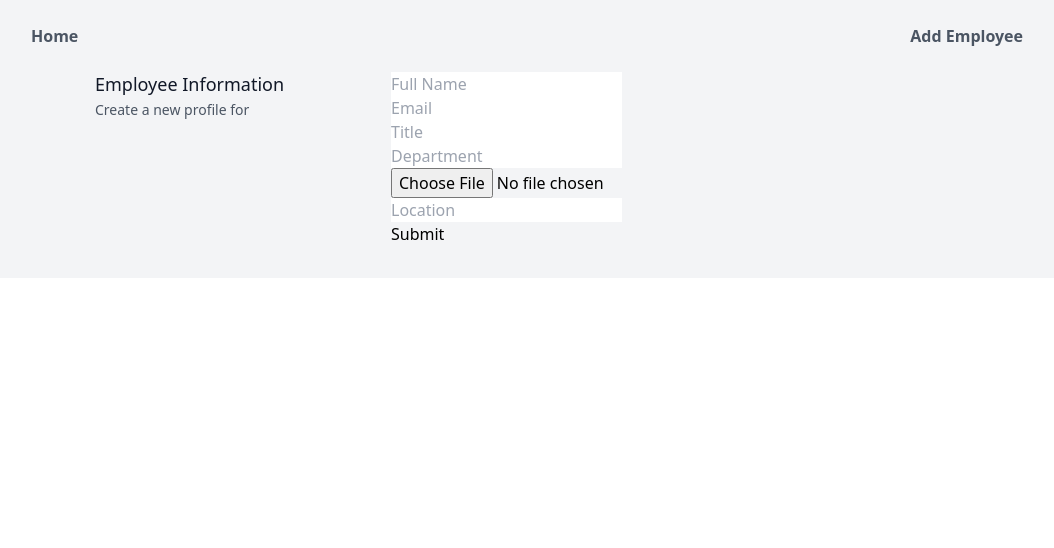
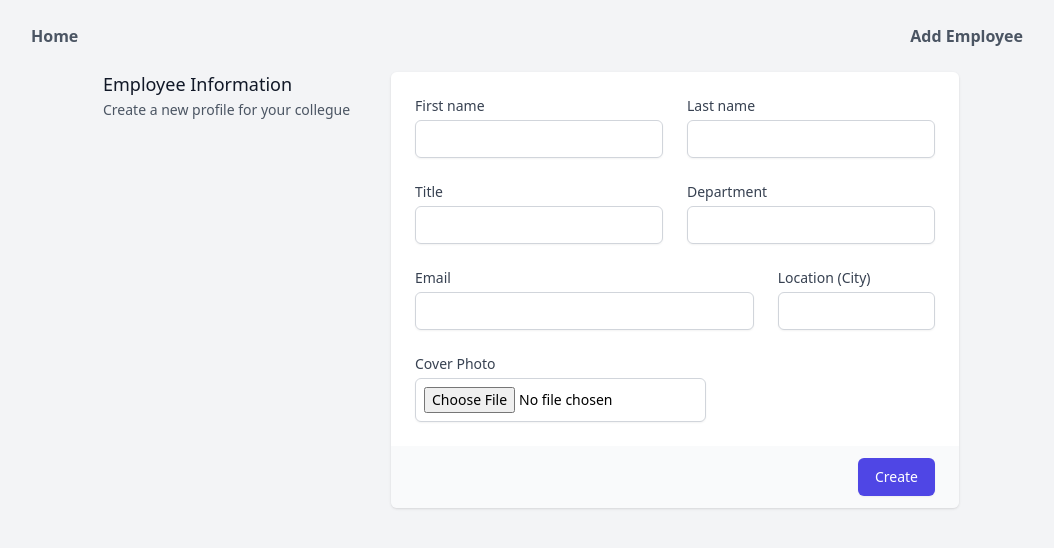
Before and after one commit to HangCcZ/Full-Stack-Employee-Directory, a Next.js app: page /new in a window 1280 px wide. Shown: the top 548 px of the page, without its empty margins (113-1167 px from the left). Built offline with nearby package versions, Linux system fonts and the light colour scheme.

Commit message:
added styled and code to handle cover photo change

```diff
--- a/components/CreateForm.jsx
+++ b/components/CreateForm.jsx
@@ -1,9 +1,12 @@
 import { useForm } from 'react-hook-form'
 import { useRouter } from 'next/router'
+import { useState } from 'react'
 import axios from 'axios'
 
 export default function CreateForm({ preloaded, isNew }) {
   const router = useRouter()
+  const [imageSrc, setImageSrc] = useState(null)
+  const [isNewPicture, setIsNewPicture] = useState(false)
 
   const {
     register,
@@ -14,11 +17,25 @@ export default function CreateForm({ preloaded, isNew }) {
     defaultValues: preloaded ? preloaded : {},
   })
 
+  /**
+   * Update cover image preview after a new image is selected
+   * @param {file change event} event
+   */
+  const handleOnChange = (event) => {
+    setImageSrc(() => URL.createObjectURL(event.target.files[0]))
+    setIsNewPicture(() => true)
+  }
+
+  /**
+   * Handling updating existing employee
+   * @param {updated employee data} data
+   * @returns
+   */
   const updateEmployee = async (data) => {
     const { id } = router.query
     console.log(data.pictureUrl)
 
-    // data.pictureUrl will be type of object (FileList) if image is replaced
+    // data.pictureUrl will be type of object (FileList) if image is updated
     if (typeof data.pictureUrl != 'string') {
       try {
         const formData = new FormData()
@@ -55,6 +72,11 @@ export default function CreateForm({ preloaded, isNew }) {
     }
   }
 
+  /**
+   * Handling creating new employee
+   * @param {new employee data} data
+   * @returns
+   */
   const createEmployee = async (data) => {
     const formData = new FormData()
     for (const file of data.pictureUrl) {
@@ -92,75 +114,165 @@ export default function CreateForm({ preloaded, isNew }) {
     }
   }
 
+  /**
+   * Trigger http request based on form's purpose
+   * @param {data}
+   * @returns
+   */
   const onSubmit = async (data) => {
-    if (preloaded != {}) return updateEmployee(data)
+    if (!isNew) return updateEmployee(data)
     else return createEmployee(data)
   }
 
-  //TODO: Need to add style
   return (
-    <div className="mt-4 sm:mt-0">
+    <div className="mt-4 min-h-screen text-left sm:mt-0">
       <div className="md:grid md:grid-cols-3 md:gap-6">
         <div className="md:col-span-1">
-          <div className="md:col-span-1">
-            <div className="px-4 sm:px-0">
+          <div className="px-4 sm:px-2">
             <h3 className="text-lg font-medium leading-6 text-gray-900">
               Employee Information
             </h3>
             <p className="mt-1 text-sm text-gray-600">
-                Create a new profile for
+              Create a new profile for your collegue
             </p>
           </div>
         </div>
-        </div>
-        <div>
+        <div className="mt-5 md:col-span-2 md:mt-0">
           <form onSubmit={handleSubmit(onSubmit)}>
+            <div className="overflow-hidden shadow sm:rounded-md">
+              <div className="bg-white px-4 py-5 sm:p-6">
+                <div className="grid grid-cols-6 gap-6">
+                  <div className="col-span-6 sm:col-span-3">
+                    <label
+                      htmlFor="first-name"
+                      className=" block text-sm font-medium text-gray-700"
+                    >
+                      First name
+                    </label>
                     <input
-              className="outline-none"
+                      className="mt-1 block w-full rounded-md border border-gray-300 px-2 py-2 shadow-sm outline-none focus:border-2 focus:border-blue-500 focus:ring-blue-500 sm:text-sm"
                       type="text"
-              placeholder="Full Name"
+                      name="first-name"
                       {...register('name', { required: true, maxLength: 80 })}
                     />
+                  </div>
+
+                  <div className="col-span-6 sm:col-span-3">
+                    <label
+                      htmlFor="last-name"
+                      className="block text-sm font-medium text-gray-700"
+                    >
+                      Last name
+                    </label>
                     <input
                       type="text"
-              className="outline-none"
-              placeholder="Email"
-              {...register('email', { required: true, pattern: /^\S+@\S+$/i })}
+                      name="last-name"
+                      id="last-name"
+                      autoComplete="family-name"
+                      className="mt-1 block w-full rounded-md border border-gray-300 px-2 py-2 shadow-sm outline-none focus:border-2 focus:border-blue-500 focus:ring-blue-500 sm:text-sm"
                     />
+                  </div>
+
+                  <div className="col-span-6 sm:col-span-3">
+                    <label
+                      htmlFor="title"
+                      className="block text-sm font-medium text-gray-700"
+                    >
+                      Title
+                    </label>
                     <input
                       type="text"
-              className="outline-none"
-              placeholder="Title"
+                      name="title"
+                      className="mt-1 block w-full rounded-md border border-gray-300 bg-white py-2 px-3 shadow-sm outline-none focus:border-2 focus:border-blue-500 focus:outline-none focus:ring-blue-500 sm:text-sm"
                       {...register('title', { required: true })}
                     />
+                  </div>
+
+                  <div className="col-span-6 sm:col-span-3">
+                    <label
+                      htmlFor="department"
+                      className="block text-sm font-medium text-gray-700"
+                    >
+                      Department
+                    </label>
                     <input
                       type="text"
-              className="outline-none"
-              placeholder="Department"
+                      className="mt-1 block w-full rounded-md border border-gray-300 bg-white py-2 px-3 shadow-sm outline-none focus:border-2 focus:border-blue-500 focus:outline-none focus:ring-blue-500 sm:text-sm"
                       {...register('department', { required: true })}
                     />
+                  </div>
+                  <div className="col-span-6 sm:col-span-4">
+                    <label
+                      htmlFor="email"
+                      className="block text-sm font-medium text-gray-700"
+                    >
+                      Email
+                    </label>
+                    <input
+                      type="text"
+                      name="email"
+                      className="mt-1 block w-full rounded-md border border-gray-300 px-2 py-2 shadow-sm outline-none focus:border-2 focus:border-blue-500 focus:ring-blue-500 sm:text-sm"
+                      {...register('email', {
+                        required: true,
+                        pattern: /^\S+@\S+$/i,
+                      })}
+                    />
+                  </div>
+                  <div className="col-span-6 sm:col-span-2">
+                    <label
+                      htmlFor="email"
+                      className="block text-sm font-medium text-gray-700"
+                    >
+                      Location (City)
+                    </label>
+                    <input
+                      type="text"
+                      name="location"
+                      className="mt-1 block w-full rounded-md border border-gray-300 px-2 py-2 shadow-sm outline-none focus:border-2 focus:border-blue-500 focus:ring-blue-500 sm:text-sm"
+                      {...register('location', { required: true })}
+                    />
+                  </div>
+                  <div className="col-span-6 text-left sm:col-span-4">
+                    <label
+                      htmlFor="file"
+                      className="block text-left text-sm font-medium text-gray-700"
+                    >
+                      Cover Photo
+                    </label>
                     <input
                       type="file"
+                      className="mt-1 cursor-pointer rounded-md border border-gray-300 bg-white px-2 py-2  shadow-sm outline-none focus:border-2 focus:border-blue-500 focus:ring-blue-500 sm:text-sm"
                       {...register('pictureUrl', {
-                required: preloaded ? false : true,
+                        required: isNew ? true : false,
                       })}
-            ></input>
-            <input
-              type="text"
-              className="outline-none"
-              placeholder="Location"
-              {...register('location', { required: true })}
+                      onChange={handleOnChange}
                     />
-            {!isNew ? (
+
+                    {!isNew && !isNewPicture ? (
                       <img
-                className="h-10 w-10 rounded-full"
+                        className="ml-2 inline h-10 w-10 rounded-full"
                         src={preloaded.pictureUrl}
                         alt="employee thumbnail"
                       />
-            ) : (
-              console.log(register.pictureUrl)
-            )}
-            <button type="submit">Submit</button>
+                    ) : isNewPicture ? (
+                      <img
+                        className="ml-2 inline h-10 w-10 rounded-full"
+                        src={imageSrc}
+                        alt="employee thumbnail"
+                      />
+                    ) : null}
+                  </div>
+                </div>
+              </div>
+              <div className="bg-gray-50 px-4 py-3 text-right sm:px-6">
+                <button
+                  type="submit"
+                  className="inline-flex justify-center rounded-md border border-transparent bg-indigo-600 py-2 px-4 text-sm font-medium text-white shadow-sm hover:bg-indigo-700 focus:outline-none focus:ring-2 focus:ring-indigo-500 focus:ring-offset-2"
+                >
+                  {isNew ? 'Create' : 'Save'}
+                </button>
+              </div>
+            </div>
           </form>
         </div>
       </div>
```
Lines whose indentation alone changed are shown as unchanged.
